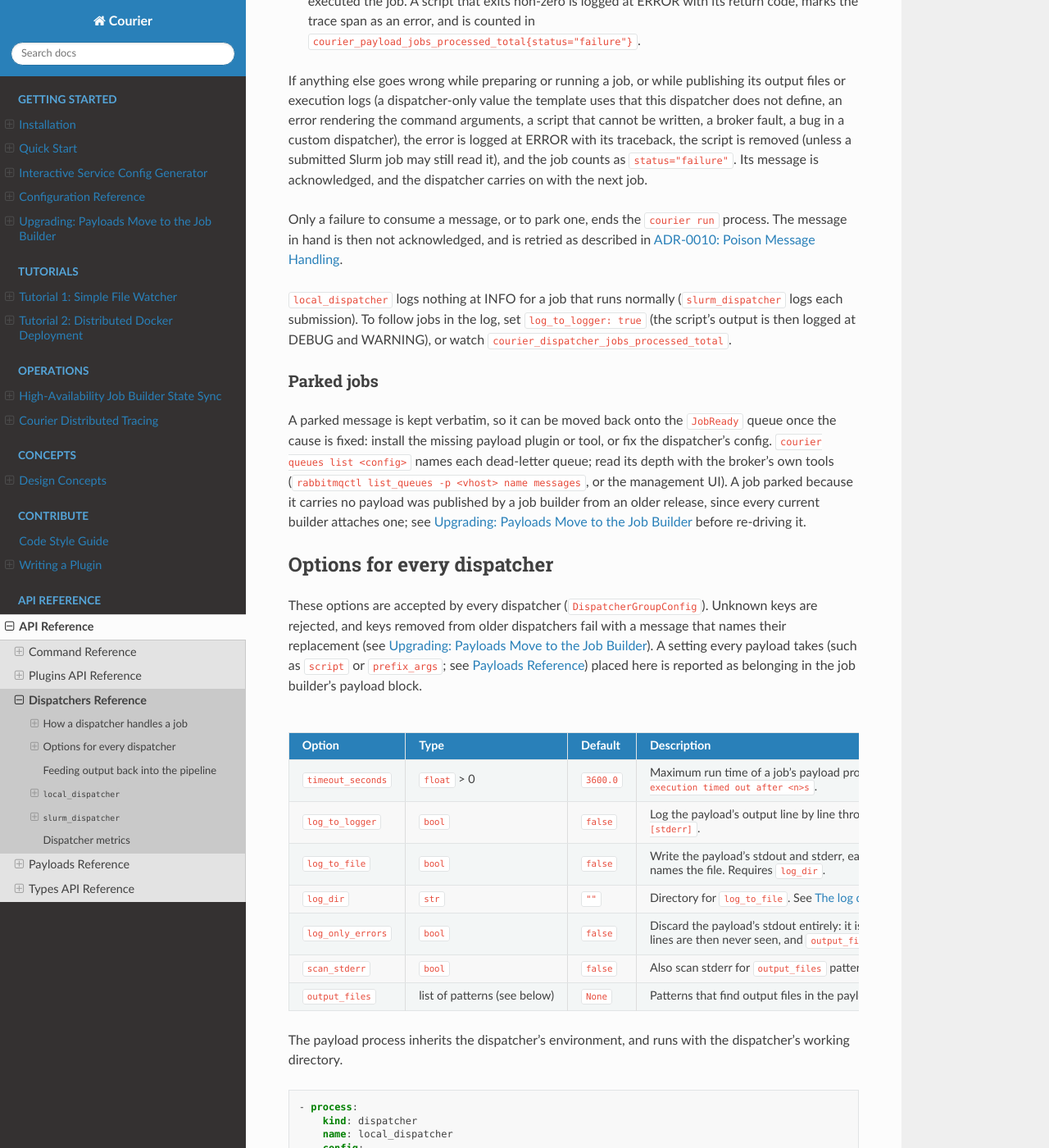
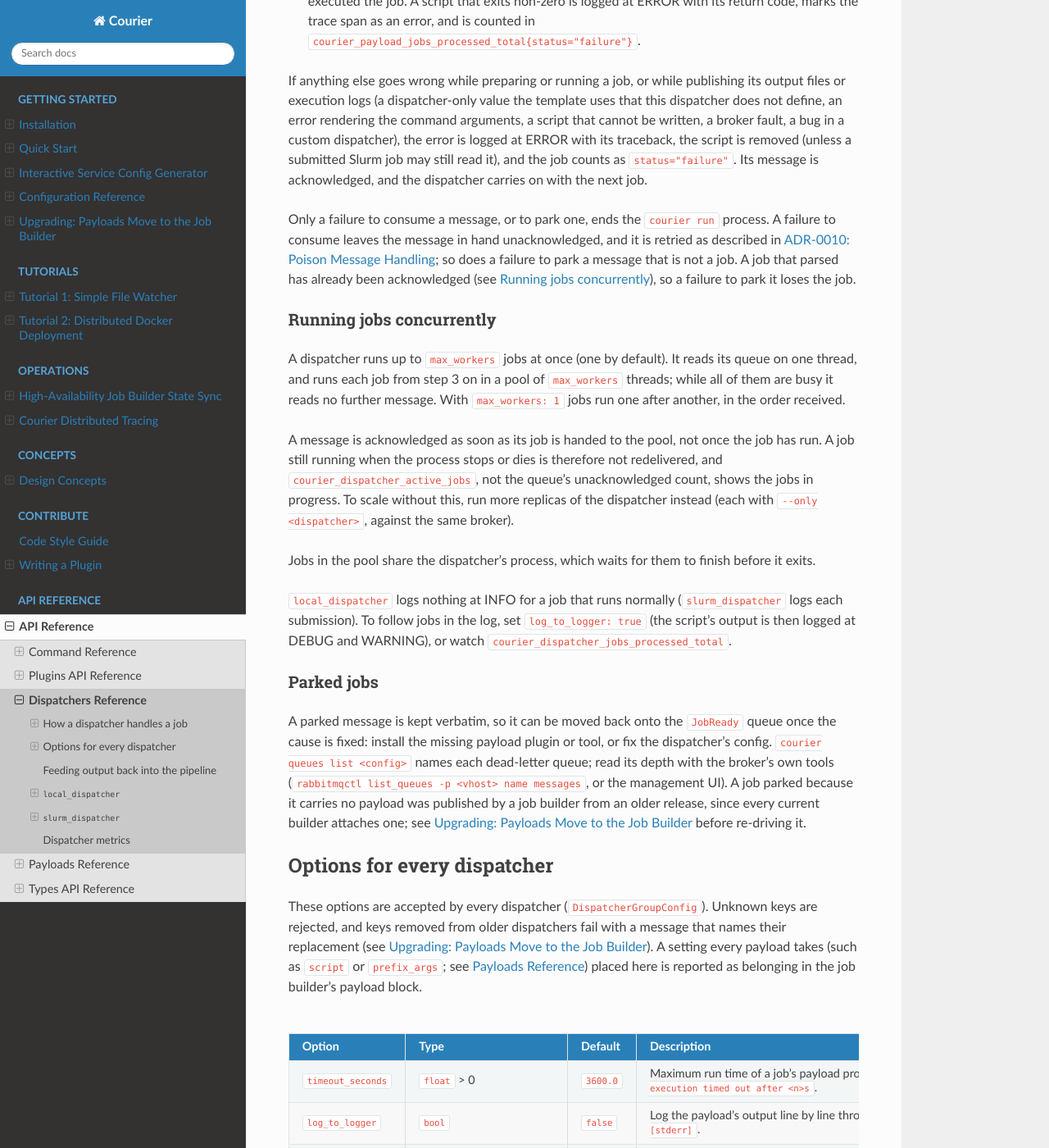
Before and after one commit to CIRA-GEOIPS/courier, a Sphinx documentation site: the page built from sphinx/api-reference/dispatchers.md, in a window 1280 px wide and 1400 px high, scrolled down 1275 px. Shown: the whole window at 82% size. Built offline with Sphinx 7.4.7 and the Read the Docs theme 3.1.0, drawn with Linux system fonts in a browser that asks for light colours; some of the changed text lies outside the part shown.

Commit message:
document max_workers and when concurrent jobs are acknowledged
- dispatchers.md: max_workers in the options table, and a "Running jobs
  concurrently" section: jobs run on a pool of max_workers threads, a
  message is acknowledged once its job is handed to the pool, and a
  failure to park a parsed job therefore loses it.
- upgrading.md: max_workers is accepted again but counts jobs, not
  files; drop it from the removed-keys table.

```diff
--- a/sphinx/api-reference/dispatchers.md
+++ b/sphinx/api-reference/dispatchers.md
@@ -61,8 +61,30 @@ job counts as `status="failure"`. Its message is acknowledged, and the
 dispatcher carries on with the next job.
 
 Only a failure to consume a message, or to park one, ends the `courier run`
-process. The message in hand is then not acknowledged, and is retried as
-described in {doc}`../concepts/adr/0010-poison-message-handling`.
+process. A failure to consume leaves the message in hand unacknowledged, and
+it is retried as described in
+{doc}`../concepts/adr/0010-poison-message-handling`; so does a failure to park
+a message that is not a job. A job that parsed has already been acknowledged
+(see {ref}`dispatcher-concurrency`), so a failure to park it loses the job.
+
+(dispatcher-concurrency)=
+
+### Running jobs concurrently
+
+A dispatcher runs up to `max_workers` jobs at once (one by default). It reads
+its queue on one thread, and runs each job from step 3 on in a pool of
+`max_workers` threads; while all of them are busy it reads no further message.
+With `max_workers: 1` jobs run one after another, in the order received.
+
+A message is acknowledged as soon as its job is handed to the pool, not once
+the job has run. A job still running when the process stops or dies is
+therefore not redelivered, and `courier_dispatcher_active_jobs`, not the
+queue's unacknowledged count, shows the jobs in progress. To scale without
+this, run more replicas of the dispatcher instead (each with
+`--only <dispatcher>`, against the same broker).
+
+Jobs in the pool share the dispatcher's process, which waits for them to
+finish before it exits.
 
 `local_dispatcher` logs nothing at INFO for a job that runs normally
 (`slurm_dispatcher` logs each submission). To follow jobs in the log, set
@@ -98,6 +120,7 @@ belonging in the job builder's payload block.
 | `log_only_errors` | `bool`                       | `false`  | Discard the payload's stdout entirely: it is not logged, not written to the log file, and not kept in the execution log. `COURIER_METRIC:` lines are then never seen, and `output_files` can only match stderr (`scan_stderr`). |
 | `scan_stderr`     | `bool`                       | `false`  | Also scan stderr for `output_files` patterns.                                                                                                                                                                                   |
 | `output_files`    | list of patterns (see below) | `None`   | Patterns that find output files in the payload's output and feed them back into the pipeline.                                                                                                                                   |
+| `max_workers`     | `int` >= 1                   | `1`      | How many jobs the dispatcher runs at once. See [Running jobs concurrently](#dispatcher-concurrency).                                                                                                                            |
 
 The payload process inherits the dispatcher's environment, and runs with the
 dispatcher's working directory.
```
Also changed, not shown: sphinx/getting-started/upgrading.md (+6 -5 lines).
